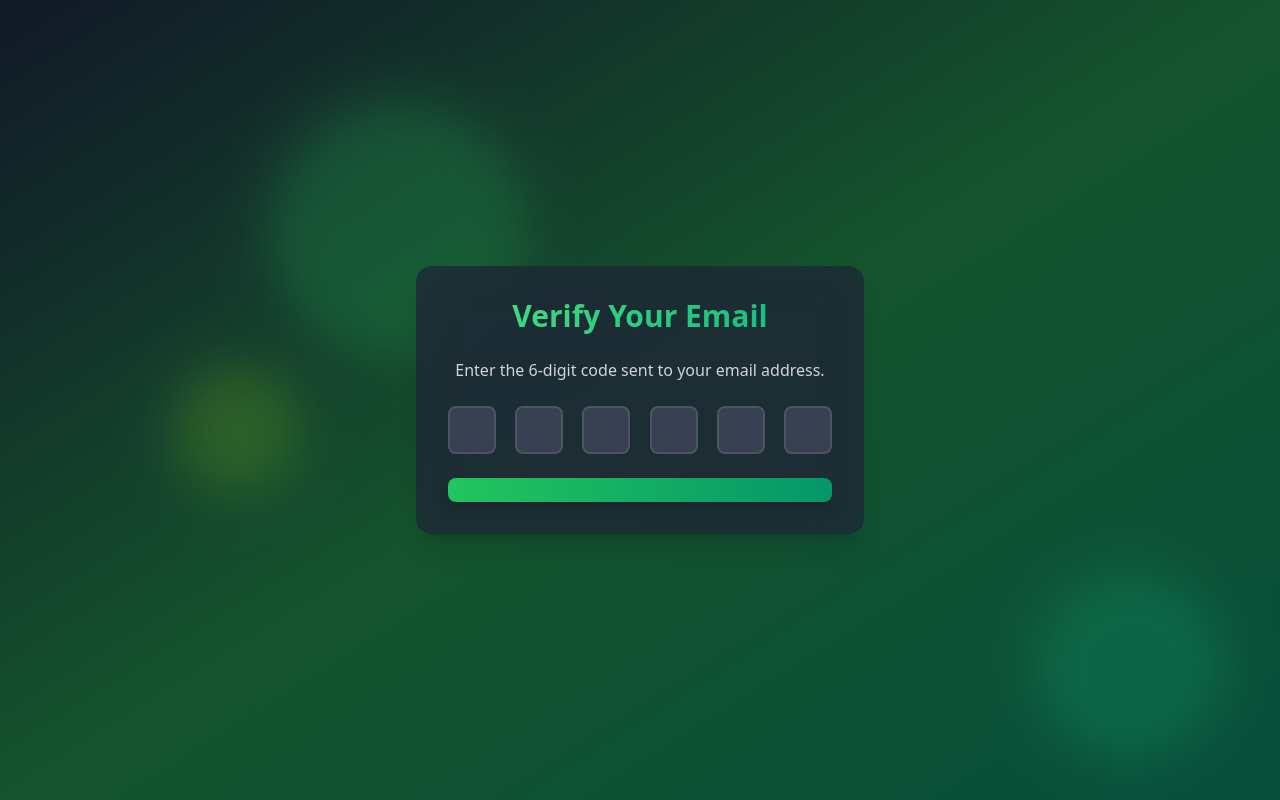
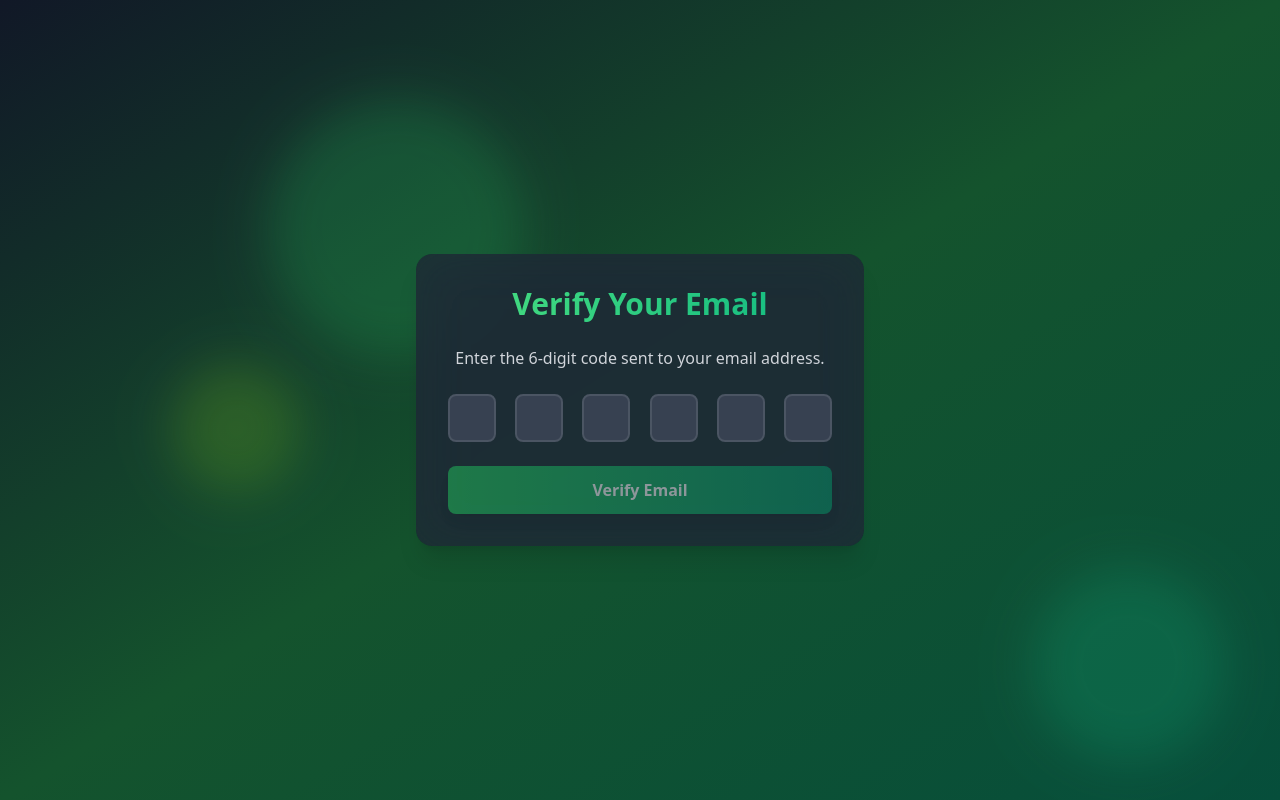
Before and after one commit to Sandalu-Xe/Advanced-Auth, a React (Vite) app in the folder Client/: page /verify-email in a window 1280 px wide. Built offline with nearby package versions, Linux system fonts and the light colour scheme.

Commit message:
verify email done

```diff
--- a/Client/src/pages/EmailVerificationPage.jsx
+++ b/Client/src/pages/EmailVerificationPage.jsx
@@ -1,6 +1,7 @@
 import { useEffect, useRef, useState } from "react";
 import { useNavigate } from "react-router-dom";
 import { motion } from "framer-motion";
+import { useAuthStore } from "../store/authStore";
 import toast from "react-hot-toast";
 
 const EmailVerificationPage = () => {
@@ -8,6 +9,7 @@ const EmailVerificationPage = () => {
 	const inputRefs = useRef([]);
 	const navigate = useNavigate();
 
+	const { error, isLoading, verifyEmail } = useAuthStore();
 
 	const handleChange = (index, value) => {
 		const newCode = [...code];
@@ -88,15 +90,15 @@ const EmailVerificationPage = () => {
 							/>
 						))}
 					</div>
-
+					{error && <p className='text-red-500 font-semibold mt-2'>{error}</p>}
 					<motion.button
 						whileHover={{ scale: 1.05 }}
 						whileTap={{ scale: 0.95 }}
 						type='submit'
-
+						disabled={isLoading || code.some((digit) => !digit)}
 						className='w-full bg-gradient-to-r from-green-500 to-emerald-600 text-white font-bold py-3 px-4 rounded-lg shadow-lg hover:from-green-600 hover:to-emerald-700 focus:outline-none focus:ring-2 focus:ring-green-500 focus:ring-opacity-50 disabled:opacity-50'
 					>
-
+						{isLoading ? "Verifying..." : "Verify Email"}
 					</motion.button>
 				</form>
 			</motion.div>
```
